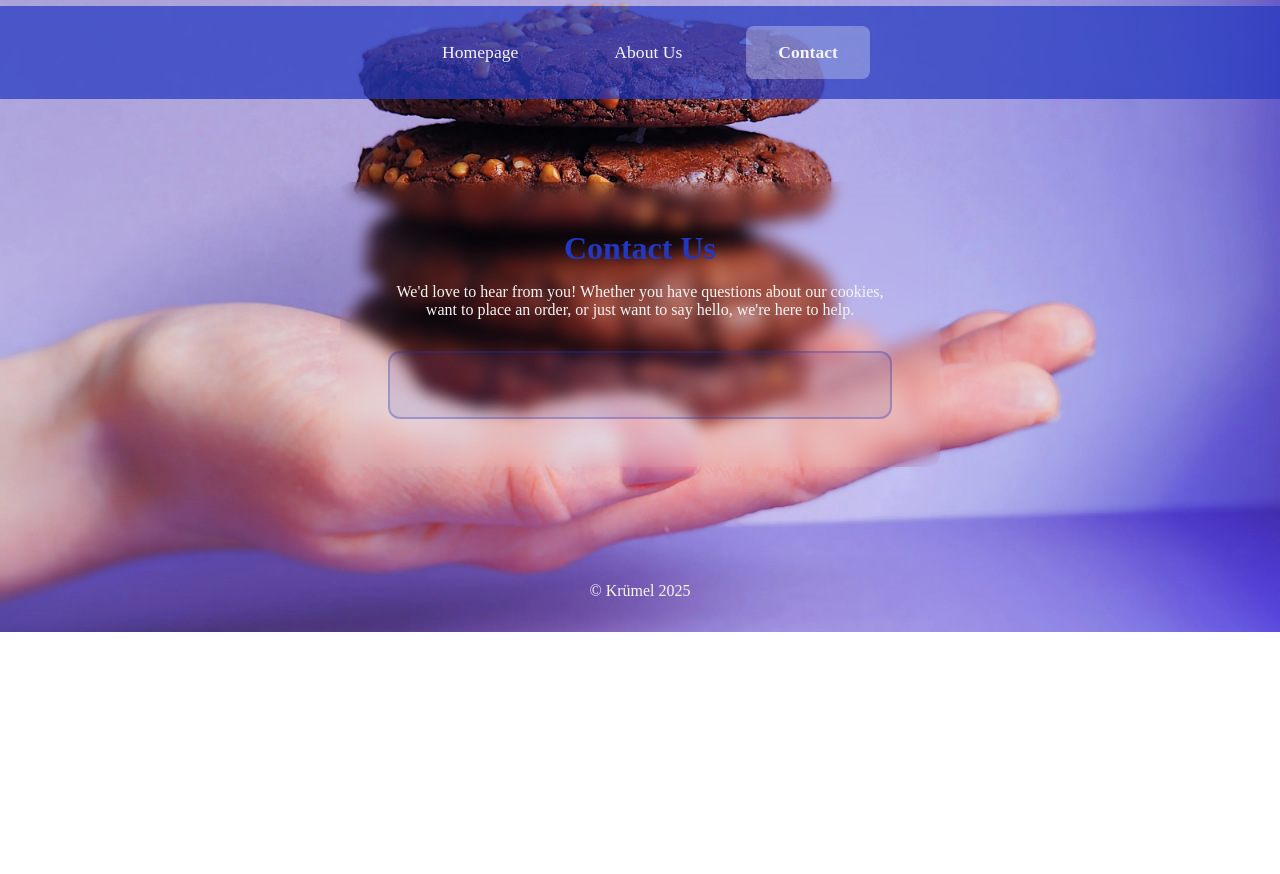
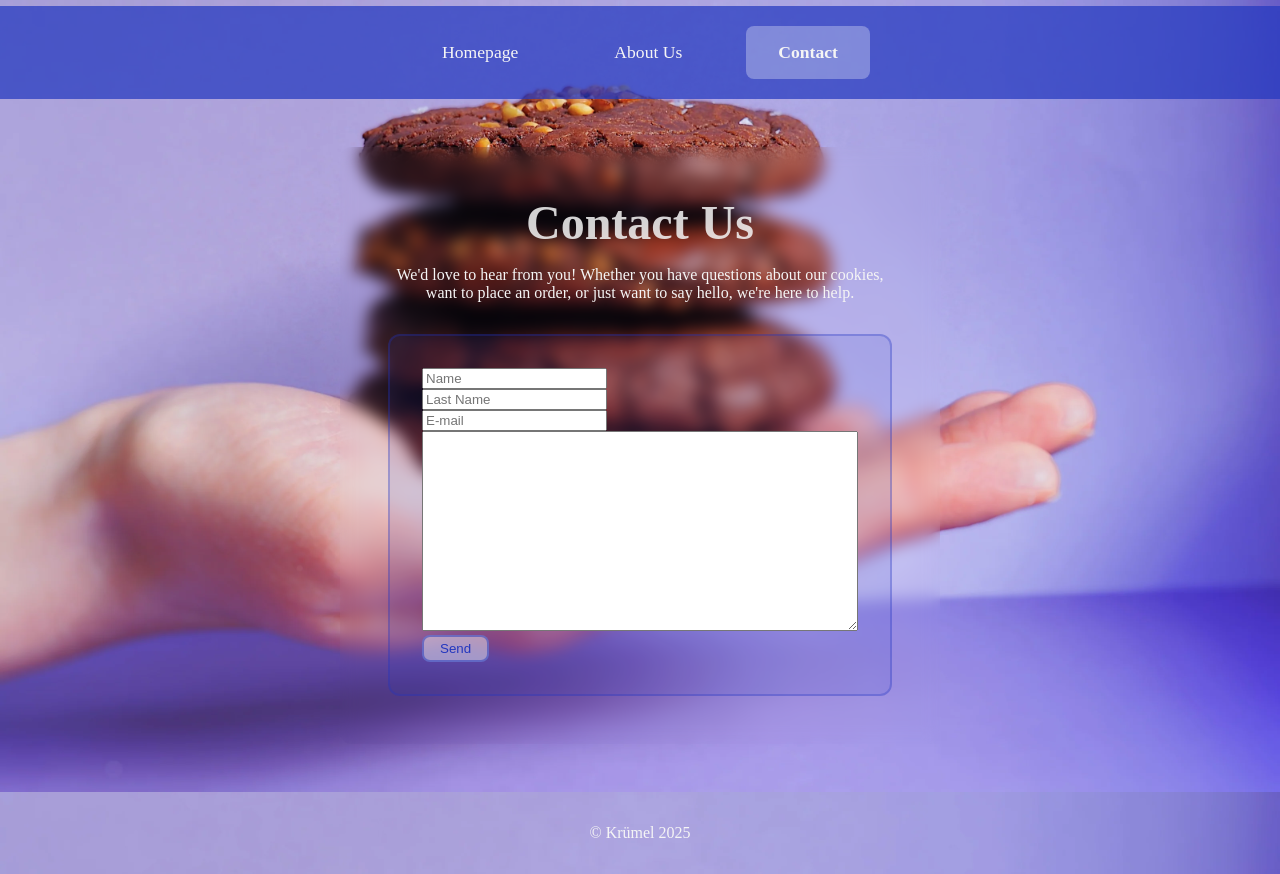
Before and after one commit to SimgeKarasakal/krumel_cookies, a plain HTML site: page contact.html in a window 1280 px wide. Shown: the part 168-1042 px from the top of the page. Before the commit the page ends 800 px from the top, so only its background shows below. Drawn offline with Linux system fonts and the light colour scheme.

Commit message:
added form to the contact page and fixed style

```diff
--- a/contact.html
+++ b/contact.html
@@ -30,7 +30,27 @@
         want to place an order, or just want to say hello, we're here to help.
       </p>
       <div class="contact-info">
-
+        <form action="mailto: simge.ates@edu.futuregames.se" method="POST" enctype="text/plain" class="customer-info">
+          <div class="field">
+            <div class="customer-input">
+              <label class="field-label" for="first-name"></label>
+              <input class="field-input" type="text" name="name" id="first-name" placeholder="Name" required>
+            </div>
+            <div class="customer-input">
+              <label class="field-label" for="first-name"></label>
+              <input class="field-input" type="text" name="last-name" id="last-name" placeholder="Last Name" required>
+            </div>
+            <div class="customer-input">
+              <label class="field-label" for="e-mail"></label>
+              <input class="field-input" type="text" name="e-mail" id="e-mail" placeholder="E-mail" required>
+            </div>
+            <div class="customer-input">
+              <label for="comment"></label>
+              <textarea name="comment" id="comment"></textarea>
+            </div>
+            <button class="button">Send</button>
+          </div>
+        </form>
       </div>
     </div>
   </main>
--- a/styles/contact.css
+++ b/styles/contact.css
@@ -17,9 +17,23 @@
   font-size: 1.1rem;
 }
 
-.contact-info strong {
-  color: rgb(35, 55, 191);
-  font-weight: bold;
+textarea {
+  width: 100%;
+  height: 200px;
+}
+
+.button {
+  color: rgba(35, 55, 191);
+  cursor: pointer;
+  background-color: rgba(245, 245, 245, 0.476);
+  border: 2px solid rgba(35, 56, 191, 0.498);
+  border-radius: 8px;
+  padding: 4px 16px;
+}
+
+.button:hover {
+  background-color: rgba(35, 56, 191, 0.57);
+  color: rgba(245, 245, 245, 0.699);
 }
 
 @media screen and (min-width: 769px) {
--- a/styles/style.css
+++ b/styles/style.css
@@ -82,7 +82,7 @@ body {
 }
 
 .description-main {
-  color: whitesmoke;
+  color: white;
   text-align: center;
 }
 
@@ -102,7 +102,7 @@ body {
 }
 
 .container-blur {
-  backdrop-filter: blur(8px);
+  backdrop-filter: blur(9px);
   border-radius: 12px;
   padding: 8px;
 }
@@ -114,7 +114,7 @@ body {
 }
 
 .cookie-description {
-  color: whitesmoke;
+  color: white;
   margin-top: 0;
   text-align: center;
 }
@@ -135,6 +135,16 @@ body {
     margin: 0;
   }
 
+  .description-title {
+    color: rgba(245, 245, 245, 0.855);
+    font-size: 3rem;
+  }
+
+  .description-main {
+    color: whitesmoke;
+    text-align: center;
+  }
+
   .header {
     display: flex;
     justify-content: center;
@@ -151,6 +161,13 @@ body {
     flex-direction: row;
     flex-wrap: wrap;
     justify-content: space-evenly;
+  }
+
+  .container-blur {
+    backdrop-filter: blur(9px);
+    border-radius: 12px;
+    max-width: 70%;
+    padding: 12px;
   }
 
   .description-container {
```
